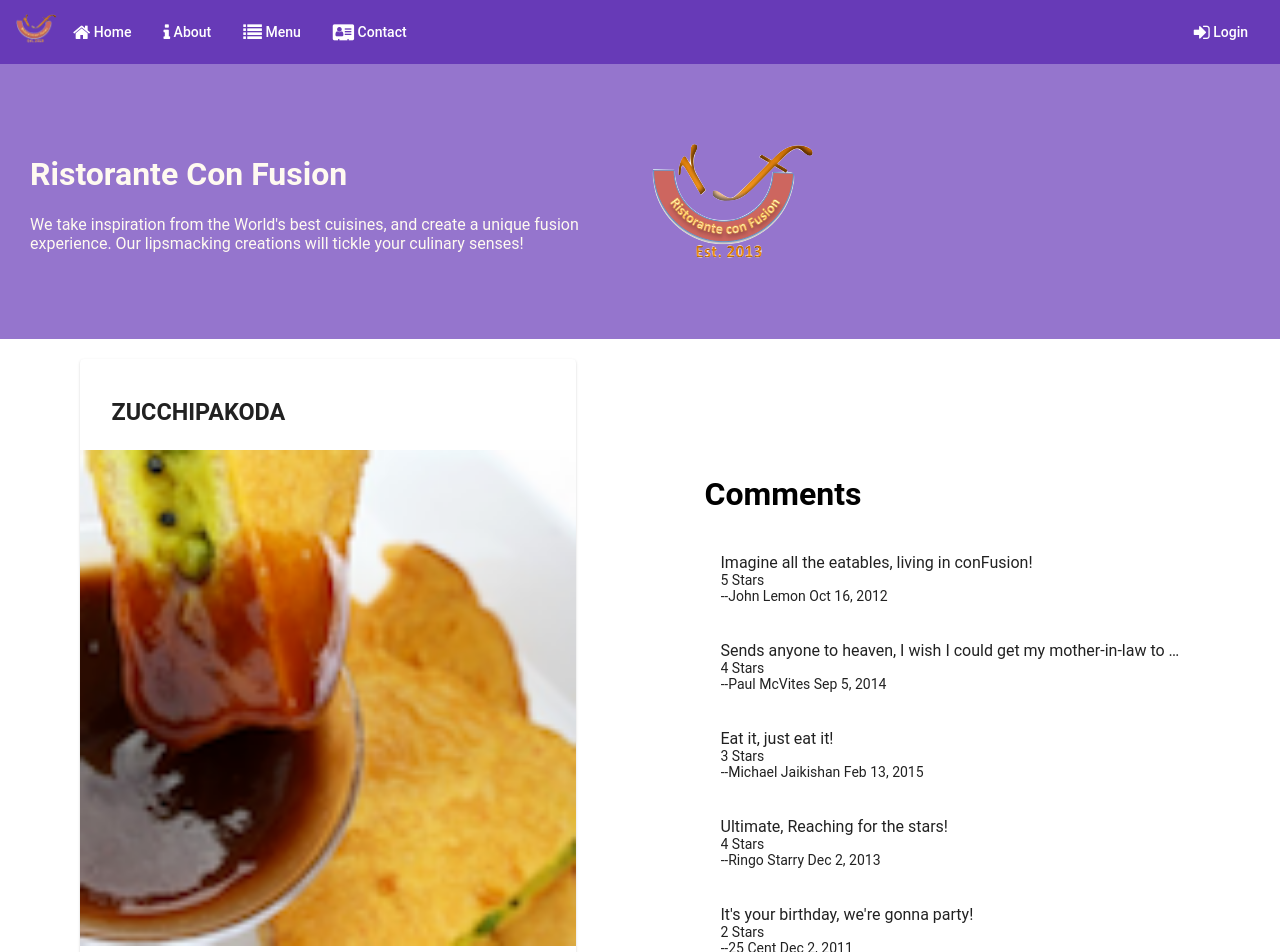
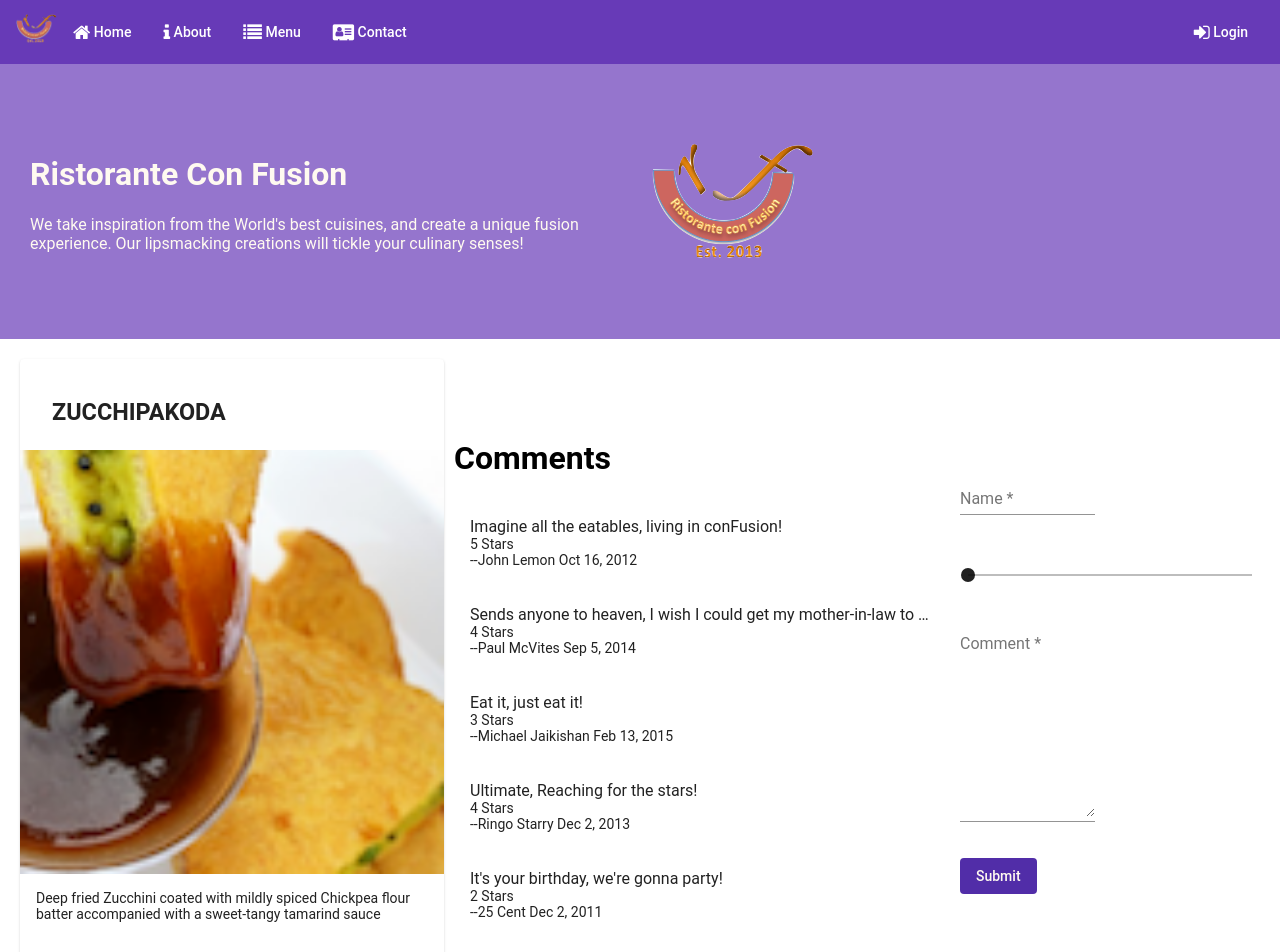
Before and after one commit to nireeksh19/conFusion, an Angular app: page /dishdetail/1 in a window 1280 px wide. Shown: the top 952 px of the page. Built offline with nearby package versions, Linux system fonts and the light colour scheme.

Commit message:
Assignment 3

```diff
--- a/src/app/app.module.ts
+++ b/src/app/app.module.ts
@@ -5,6 +5,7 @@ import { MatToolbarModule } from '@angular/material/toolbar';
 import { FlexLayoutModule } from '@angular/flex-layout';
 import { MatListModule } from '@angular/material/list';
 import { MatGridListModule } from '@angular/material/grid-list';
+import { MatSliderModule } from '@angular/material/slider';
 import { MatCardModule } from '@angular/material/card';
 import { MatButtonModule } from '@angular/material/button';
 import { MatDialogModule } from '@angular/material/dialog';
@@ -54,6 +55,8 @@ import { LoginComponent } from './login/login.component';
     MatGridListModule,
     MatSelectModule,
     MatSlideToggleModule,
+    MatProgressSpinnerModule,
+    MatSliderModule,
     ReactiveFormsModule,
     MatFormFieldModule,
     MatInputModule,
--- a/src/app/dishdetail/dishdetail.component.html
+++ b/src/app/dishdetail/dishdetail.component.html
@@ -39,8 +39,48 @@
             </mat-list-item>
         </mat-list>
     </div>
-    <div [hidden]="dish">
+    <div *ngIf="arr">
+        <mat-list-item *ngFor="let val of arr">
+            <p matLine>{{ val.comment }}</p>
+            <p matLine>{{ val.rating }} Stars</p>
+            <p matLine>-- {{ val.author }} {{ val.date | date }}</p>
+        </mat-list-item>
+    </div>
+    <mat-list-item *ngIf="commentForm.valid">
+        <p matLine>{{ commentForm.value.comment }}</p>
+        <p matLine>{{ commentForm.value.rating }} Stars</p>
+        <p matLine>-- {{ commentForm.value.author }}</p>
+    </mat-list-item>
+
+    <form novalidate [formGroup]="commentForm" #fform="ngForm" (ngSubmit)="onSubmit()">
+        <p>
+            <mat-form-field class="half-width">
+                <input matInput formControlName="author" placeholder="Name" type="text" required />
+                <mat-error *ngIf="formErrors.author">{{ formErrors.author }}</mat-error>
+            </mat-form-field>
+        </p>
+        <p>
+            <mat-slider max="5" step="1" thumbLabel tickInterval="1"> </mat-slider>
+        </p>
+
+        <p>
+            <mat-form-field class="half-width">
+                <textarea matInput formControlName="comment" placeholder="Comment" type="text" rows="10" cols="40" required></textarea>
+                <mat-error *ngIf="formErrors.comment">{{ formErrors.comment }}
+                </mat-error>
+            </mat-form-field>
+        </p>
+        <button type="submit" mat-button class="background-primary text-floral-white" [disabled]="commentForm.invalid">
+      Submit
+    </button>
+    </form>
+
+    <div [hidden]="dish || errMess">
         <mat-spinner></mat-spinner>
         <h4>Loading . . . Please Wait</h4>
     </div>
+    <div *ngIf="errMess">
+        <h2>Error</h2>
+        <h4>{{ errMess }}</h4>
+    </div>
 </div>
--- a/src/app/dishdetail/dishdetail.component.scss
+++ b/src/app/dishdetail/dishdetail.component.scss
@@ -0,0 +1,15 @@
+.full-width {
+    width: 95%
+}
+
+.half-width {
+    width: 45%
+}
+
+.form-size {
+    width: 75%
+}
+
+mat-slider {
+    width: 300px;
+}
--- a/src/app/dishdetail/dishdetail.component.ts
+++ b/src/app/dishdetail/dishdetail.component.ts
@@ -4,6 +4,8 @@ import { DishService } from '../services/dish.service';
 import { Params, ActivatedRoute } from '@angular/router';
 import { Location } from '@angular/common';
 import { switchMap } from 'rxjs/operators';
+import { FormBuilder, FormGroup, Validators } from '@angular/forms';
+import { Comment } from '../shared/comment';
 
 @Component({
   selector: 'app-dishdetail',
@@ -18,9 +20,34 @@ export class DishdetailComponent implements OnInit {
   prev!: string;
   next!: string ;
 
+  commentForm!: FormGroup;
+  comment!: Comment;
+
+  formErrors = {
+    'author': '',
+    'comment': ''
+  };
+
+  validationMessages = {
+    'author': {
+      'required':      'Author Name is required.',
+      'minlength':     'Author Name must be at least 2 characters long.',
+      'maxlength':     'Author Name cannot be more than 25 characters long.'
+    },
+    'comment': {
+      'required':      'Comment is required.',
+      'minlength':     'Comment must be at least 1 characters long.'
+    }
+  };
+arr: any;
+errMess!: Dish;
+
   constructor(private dishservice: DishService,
     private route: ActivatedRoute,
-    private location: Location) { }
+    private location: Location,
+    private fb:FormBuilder) {
+      this.createForm();
+     }
 
     ngOnInit() {
       this.dishservice.getDishIds().subscribe(dishIds => this.dishIds = dishIds);
@@ -33,6 +60,51 @@ export class DishdetailComponent implements OnInit {
       this.prev = this.dishIds[(this.dishIds.length + index - 1) % this.dishIds.length];
       this.next = this.dishIds[(this.dishIds.length + index + 1) % this.dishIds.length];
     }
+    createForm() {
+      this.commentForm = this.fb.group({
+        author: ['', [Validators.required, Validators.minLength(2), Validators.maxLength(25)] ],
+        comment: ['', [Validators.required, Validators.minLength(1)] ],
+        rating: 5
+      });
+
+      this.commentForm.valueChanges
+      .subscribe(data => this.onValueChanged(data));
+
+      this.onValueChanged(); // (re)set validation messages now
+    }
+
+    onValueChanged(data?: any) {
+      if (!this.commentForm) { return; }
+      const form = this.commentForm;
+      for (const field in this.formErrors ) {
+        if (this.formErrors.hasOwnProperty(field)) {
+          // clear previous error message (if any)
+          // this.formErrors[field] = '';
+          const control = form.get(field);
+          if (control && control.dirty && !control.valid) {
+            // const messages = this.validationMessages[field];
+            for (const key in control.errors) {
+              if (control.errors.hasOwnProperty(key)) {
+                // this.formErrors[field] += messages[key] + ' ';
+              }
+            }
+          }
+        }
+      }
+    }
+    onSubmit()
+    {
+      this.comment = this.commentForm.value;
+      this.comment.date = new Date().toISOString();
+      this.dish.comments.push(this.comment);
+      console.log(this.comment);
+      // this.comment = null;
+      this.commentForm.reset({
+        author: '',
+        comment: '',
+        rating: 5
+      });
+    }
 
   goBack(): void {
     this.location.back();
--- a/src/app/shared/dish.ts
+++ b/src/app/shared/dish.ts
@@ -8,5 +8,5 @@ export class Dish {
     label: string | undefined;
     price: string | undefined;
     description: string | undefined;
-    comments: Comment[] | undefined;
+    comments!: Comment[];
 }
```
